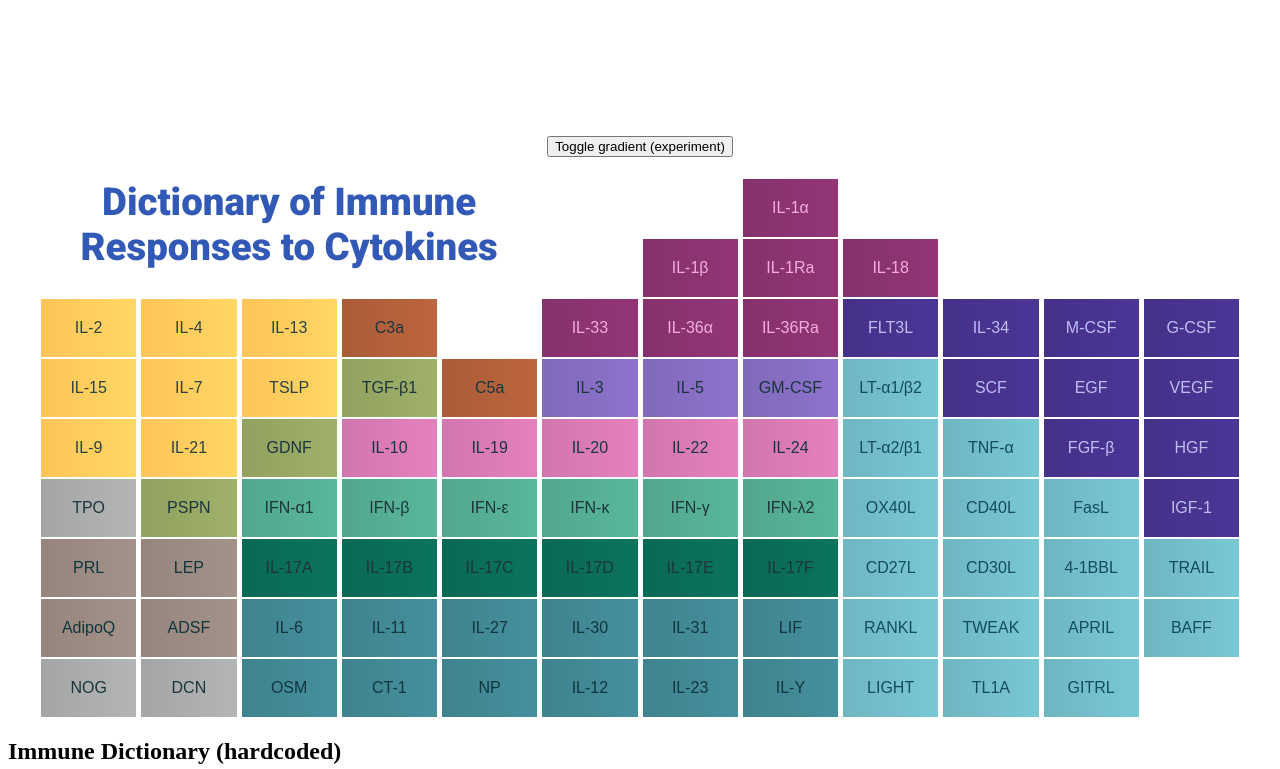
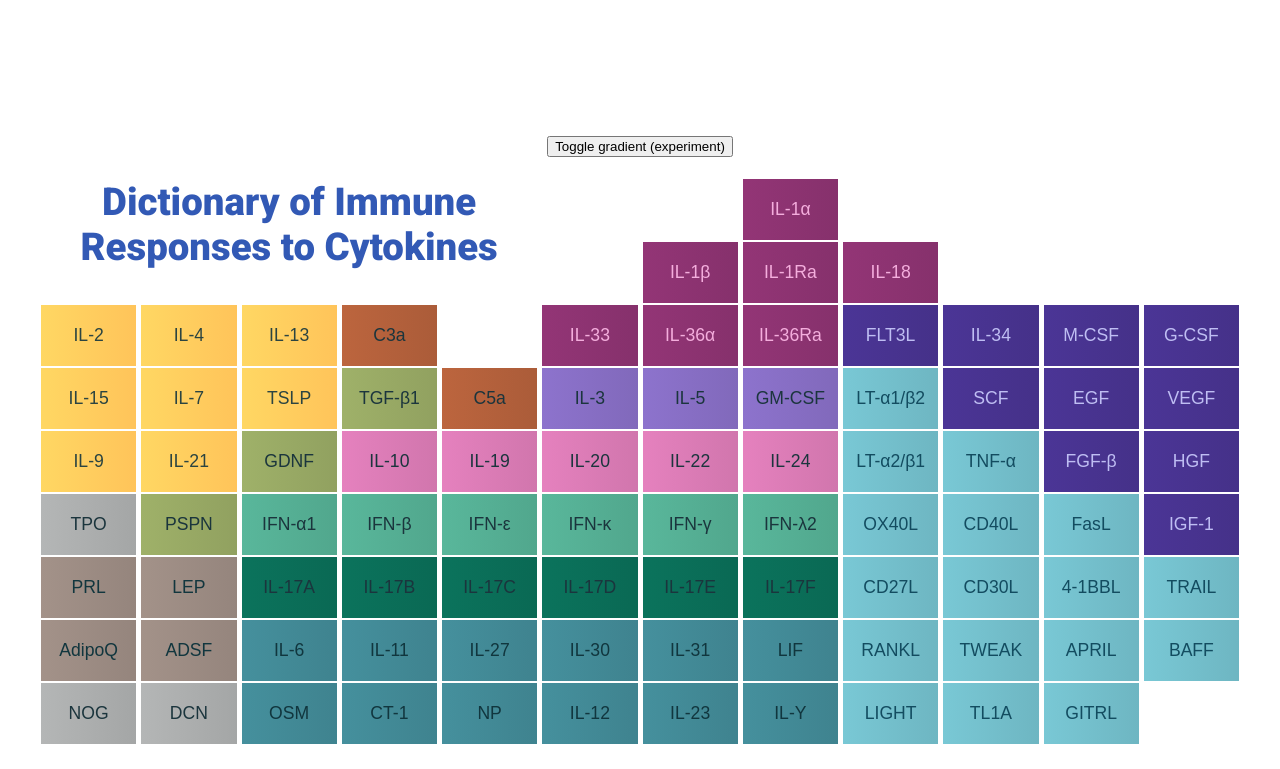
Before and after one commit to medero/immunedictionary, a plain HTML site: page index.html in a window 1280 px wide. Both pictures are taken after a click on the button "Toggle gradient (experiment)". Shown: the top 769 px of the page. Drawn offline with Linux system fonts and the light colour scheme.

Commit message:
font size adjustment

```diff
--- a/style.css
+++ b/style.css
@@ -134,7 +134,7 @@ section > div > div {
     border:1px solid #fff;
     -webkit-box-sizing: border-box;
     -moz-box-sizing: border-box;
-    font-size: 1rem;
+    font-size: 1.1rem;
     box-sizing: border-box;
     text-align: center;
     margin-top: -3px;
@@ -151,7 +151,7 @@ section > div > div {
     section > div > div {
         border:1px solid #fff;
         font-size: 0.5rem;
-        padding: 0.6rem 0;
+        padding: 0.4rem 0;
     }
 
     div#immunology-table-container > div:nth-child(1) { grid-row: 4; }
@@ -473,67 +473,67 @@ body.gradient .primary13, body.gradient .primary-il-17 {
 */
 
 body.gradient .primary1, body.gradient .primary-common-chainil-13tslp {
-    background: linear-gradient(to right, #FFC45A, #FFD763);
+    background: linear-gradient(to left, #FFC45A, #FFD763);
     color: #2B4441;
 }
 
 body.gradient .primary2, body.gradient .primary-other-gray {
-    background: linear-gradient(to right, #A4A6A6, #B4B6B6);
+    background: linear-gradient(to left, #A4A6A6, #B4B6B6);
     color: #1B353D;
 }
 
 body.gradient .primary3, body.gradient .primary-complement {
-    background: linear-gradient(to right, #ab5c39, #BC653E);
+    background: linear-gradient(to left, #ab5c39, #BC653E);
     color: #1B353D;
 }
 
 body.gradient .primary4, body.gradient .primary-other-green {
-    background: linear-gradient(to right, #91A160, #9FB169);
+    background: linear-gradient(to left, #91A160, #9FB169);
     color: #1B353D;
 }
 
 body.gradient .primary5, body.gradient .primary-interferon {
-    background: linear-gradient(to right, #51a78d, #59B79B);
+    background: linear-gradient(to left, #51a78d, #59B79B);
     color: #1B353D;
 }
 
 body.gradient .primary6, body.gradient .primary-il-10 {
-    background: linear-gradient(to right, #d176ad, #E581BE);
+    background: linear-gradient(to left, #d176ad, #E581BE);
     color: #1B353D;
 }
 
 body.gradient .primary7, body.gradient .primary-common-chain {
-    background: linear-gradient(to right, #8169bb, #8D73CD);
+    background: linear-gradient(to left, #8169bb, #8D73CD);
     color: #1B353D;
 }
 
 body.gradient .primary8, body.gradient .primary-il-1 {
-    background: linear-gradient(to right, #86316c, #933576);
+    background: linear-gradient(to left, #86316c, #933576);
     color: #f4aedd;
 }
 
 body.gradient .primary9, body.gradient .primary-il-6il-12 {
-    background: linear-gradient(to right, #3F838F, #45909D);
+    background: linear-gradient(to left, #3F838F, #45909D);
     color: #11363E;
 }
 
 body.gradient .primary10, body.gradient .primary-other-brown {
-    background: linear-gradient(to right, #95857D, #A39289);
+    background: linear-gradient(to left, #95857D, #A39289);
     color: #11363E;
 }
 
 body.gradient .primary11, body.gradient .primary-tnf {
-    background: linear-gradient(to right, #6EB6C2, #79C8D5);
+    background: linear-gradient(to left, #6EB6C2, #79C8D5);
     color: #134C60;
 }
 
 body.gradient .primary12, body.gradient .primary-growth-factor {
-    background: linear-gradient(to right, #453189, #4B3596);
+    background: linear-gradient(to left, #453189, #4B3596);
     color: #BFBEF3;
 }
 
 body.gradient .primary13, body.gradient .primary-il-17 {
-    background: linear-gradient(to right, #0A6954, #0B735C);
+    background: linear-gradient(to left, #0A6954, #0B735C);
     color: #1B353D;
 }
 
```
